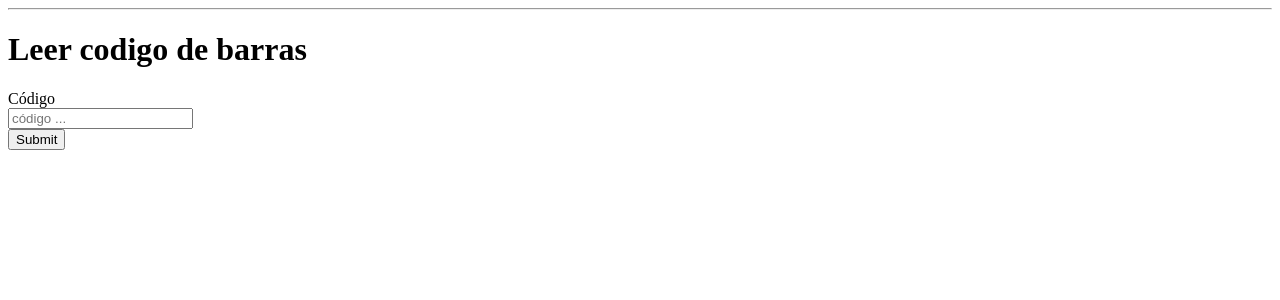
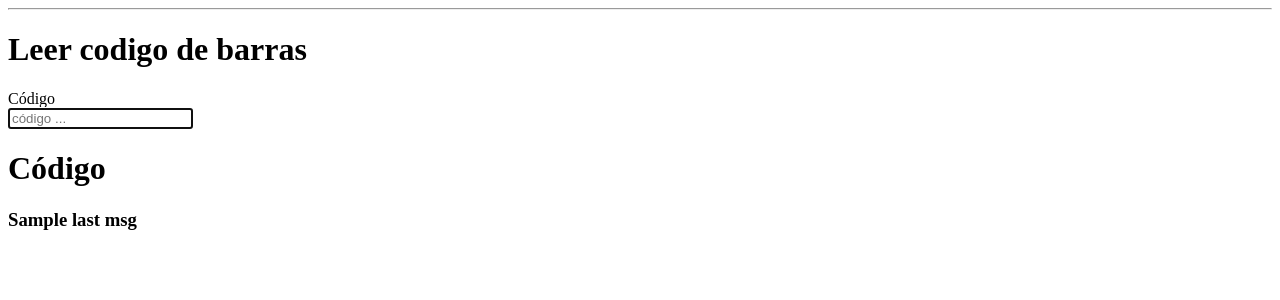
Before and after one commit to sirjoy/showMeThePrice, a Flask app: template templates/create.html in a window 1280 px wide. Shown: the part 63-363 px from the top of the page. Run offline with Flask 2, Linux system fonts and the light colour scheme; the template is opened without the code that fills it: most values are stand-ins (such as "Sample title", 1, 10 or a date in 2020).

Commit message:
Input text submit with enter
Also showing last read code in the same form page and focus in input text

```diff
--- a/app.py
+++ b/app.py
@@ -33,5 +33,10 @@ def create():
             flash('Un código de barras debe leerse!')
         else:
             history.append({'title': code})
-            return redirect(url_for('index'))
-    return render_template('create.html')
+            return redirect(url_for('create'))
+
+    if len(history) > 0:
+        last_msg = history[-1]
+    else:
+        last_msg = []
+    return render_template('create.html', last_msg=last_msg)
--- a/templates/create.html
+++ b/templates/create.html
@@ -5,10 +5,19 @@
     <form method="post">
         <label for="code">Código</label>
         <br>
-        <input type="text" name="code"
+        <input type="search" name="code"
                placeholder="código ..."
-               value="{{ request.form['code'] }}"></input>
+               value="{{ request.form['code'] }}"
+               autofocus
+        ></input>
         <br>
-        <button type="submit">Submit</button>
+<!--        <button type="submit">Submit</button>-->
     </form>
+
+    <div >
+        <h1>Código</h1>
+        <h3>{{ last_msg['title'] }}</h3>
+<!--        <p>{{ last_msg['content'] }}</p>-->
+    </div>
+
 {% endblock %}
```
